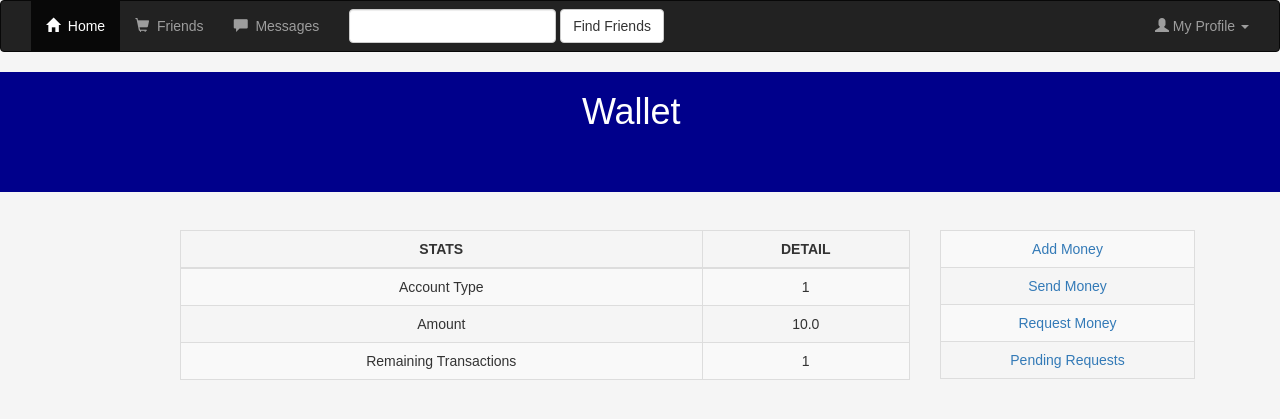
After one commit to uditp26/fcs-socialnetwork, a Django app: page /casual_user/mywallet/ in a window 1280 px wide. The commit adds this page. Shown: the top 419 px of the page. Run offline with Django 3.2, Linux system fonts and the light colour scheme; a user stored in the database is signed in; tables that the repository leaves empty hold one stand-in row (values such as "Sample post"); some libraries are stand-ins or nearby versions.

Commit message:
Wallet (DB) complete.

```diff
--- a/casual_user/templates/casual_user/base.html
+++ b/casual_user/templates/casual_user/base.html
@@ -34,40 +34,60 @@
                         </li>
 
                         <li class="">
-                            <a href="{% url 'casual_user:myprofile' %}">
-                                <span class="glyphicon glyphicon-education" aria-hidden="true"></span>&nbsp; My Profile
+                            <a href="{% url 'casual_user:friend' %}">
+                                <span class="glyphicon glyphicon-shopping-cart" aria-hidden="true"></span>&nbsp; Friends
                             </a>
                         </li>
 
                         <li class="">
-                            <a href="{% url 'casual_user:friend' %}">
-                                <span class="glyphicon glyphicon-book" aria-hidden="true"></span>&nbsp; Friend
-                            </a>
-                        </li>
-                        <li class="">
                             <a href="#">
-                                <span class="glyphicon glyphicon-book" aria-hidden="true"></span>&nbsp; Messages
+                                <span class="glyphicon glyphicon-comment" aria-hidden="true"></span>&nbsp; Messages
                             </a>
                         </li>
 
-                    </ul>
-
-
-
-                    <ul class="nav navbar-nav navbar-right">
-
+                        <li class="">
                             <form class="navbar-form navbar-left" role="search" method="get" action="{% url 'casual_user:listuser' %}">
                                 <div class="form-group">
                                     <input id = "search_username" type="text" class="form-control" name="q" value="">
                                 </div>
                                 <button id = "search_submit" type="submit" class="btn btn-default">Find Friends</button>
                             </form>
+                        </li>
+                    </ul>
 
-                        <li class="">
+                    <ul class="nav navbar-nav navbar-right">
+
+                        <li class="dropdown">
+                            <a href="#" class="dropdown-toggle" data-toggle="dropdown">&nbsp;<span class="glyphicon glyphicon-user"></span> My Profile <span class="caret"></span></a>
+                            <ul class="dropdown-menu">
+                                <li>
+                                    <a href="{% url 'casual_user:myprofile' %}">
+                                        <span class="glyphicon glyphicon-user" aria-hidden="true"></span>&nbsp; View Profile
+                                    </a>
+                                </li>
+                                <li>
+                                    <a href="#">
+                                        <span class="glyphicon glyphicon-pencil" aria-hidden="true"></span>&nbsp; Edit Profile
+                                    </a>
+                                </li>
+                                <li>
+                                    <a href="{% url 'casual_user:wallet' %}">
+                                        <span class="glyphicon glyphicon-usd" aria-hidden="true"></span>&nbsp; My Wallet
+                                    </a>
+                                </li>
+                                <li>
+                                    <a href="#">
+                                        <span class="glyphicon glyphicon-wrench" aria-hidden="true"></span>&nbsp; Settings
+                                    </a>
+                                </li>
+                                <li>
                                     <a href="{% url 'login:logout' %}">
                                         <span class="glyphicon glyphicon-off" aria-hidden="true"></span>&nbsp; Logout
                                     </a>
                                 </li>
+                            </ul>
+                        </li>
+
                     </ul>
 
                 </div>
--- /dev/null
+++ b/casual_user/templates/casual_user/mywallet.html
@@ -0,0 +1,43 @@
+{% extends 'casual_user/base.html' %}
+
+{% block body %}
+
+<div style="padding-bottom: 1cm">
+	<div class="container-fluid" style=" height: 120px; background-color: darkblue">
+        <h1 style="text-indent: 15cm"><font color="white">Wallet</font></h1>
+	</div>
+</div>
+
+<div class="container">
+    <div class="col-sm-offset-1 col-sm-8">
+        <table class="table table-striped table-bordered text-center">
+            <thead>
+                <tr>
+                    <th class="text-center text-uppercase">Stats</th>
+                    <th class="text-center text-uppercase">Detail</th>
+                </tr>
+            </thead>
+            <tbody>
+                {% for key, value in wallet.items %}
+                    <tr>
+                        <td>{{ key }}</td>
+                        <td>{{ value }}</td>
+                    </tr>
+                {% endfor %}
+            </tbody>
+        </table>
+    </div>
+
+    <div class="col-lg-3">
+        <table class="table table-striped table-bordered text-center">
+            <tbody>
+                <tr><td><a href="{% url 'casual_user:addmoney' %}">Add Money</a></td></tr>
+                <tr><td><a href="{% url 'casual_user:sendmoney' %}">Send Money</a></td></tr>
+                <tr><td><a href="{% url 'casual_user:requestmoney' %}">Request Money</a></td></tr>
+                <tr><td><a href="{% url 'casual_user:pendingrequests' %}">Pending Requests</a></td></tr>
+            </tbody>
+        </table>
+    </div>
+
+</div>
+{% endblock %}
--- a/casual_user/urls.py
+++ b/casual_user/urls.py
@@ -8,8 +8,12 @@ urlpatterns = [
     url(r'^$', views.HomepageView.as_view(), name='homepage'),
     url(r'^myprofile$', views.ProfileView.as_view(), name='myprofile'),
     # url(r'^findfriend/$', views.findfriend, name = 'findfriend'),
-     url(r'listuser/$', views.ListUserView.as_view(), name='listuser'),
-     url(r'friend/$', views.FriendView.as_view(), name='friend'),
+    url(r'listuser/$', views.ListUserView.as_view(), name='listuser'),
+    url(r'friend/$', views.FriendView.as_view(), name='friend'),
     #  url(r'findbtn/$', views.findbutton, name='findbtn'),
-
+    url(r'mywallet/$', views.WalletView.as_view(), name="wallet"),
+    url(r'mywallet/addmoney/$', views.AddMoneyFormView.as_view(), name="addmoney"),
+    url(r'mywallet/sendmoney/$', views.SendMoneyFormView.as_view(), name="sendmoney"),
+    url(r'mywallet/requestmoney/$', views.RequestMoneyFormView.as_view(), name="requestmoney"),
+    url(r'mywallet/pendingrequests/$', views.PendingRequestsView.as_view(), name="pendingrequests"),
 ]
--- a/casual_user/views.py
+++ b/casual_user/views.py
@@ -2,7 +2,7 @@ from django.shortcuts import render, reverse, redirect
 from django.views.generic import View
 from django.http import Http404
 
-from .models import CasualUser, Post, Friend
+from .models import CasualUser, Post, Friend, Wallet, Request, Transaction
 from login.models import User
 
 from django.contrib.auth import logout
@@ -10,6 +10,7 @@ from django.http import HttpResponse, HttpResponseRedirect
 from django.db.models import Q
 from django import forms
 
+from .forms import AddMoneyForm, SendMoneyForm, RequestMoneyForm
 
 from datetime import datetime
 
@@ -212,6 +213,14 @@ class ListUserView(View):
 
         return render(request, self.template_name, {'bundle': bundle})
 
+def showfrndlist(username1):
+    try:
+        have_friend = Friend.objects.get(username=username1)
+        current_user_friendlist = list(have_friend.friend_list)
+    except:
+        current_user_friendlist = []
+
+    return have_friend, current_user_friendlist
 
 #for display friendlist
 class FriendView(View):
@@ -231,3 +240,233 @@ class FriendView(View):
         current_user = dict()
         current_user[username1] = current_user_friendlist
         return render(request, self.template_name, {'current_user': current_user})
+
+        def post(self, request):
+            current_user = request.user
+            username1 = current_user.username
+
+            have_friend, current_user_friendlist = showfrndlist(username1)
+
+            for i in current_user_friendlist:
+                print(request.POST.dict())
+                try:
+                    selected_user = i
+
+                    if request.POST.dict()[selected_user] == "Unfriend":
+                        have_friend.friend_list.remove(selected_user)
+                        have_friend.save()
+
+                        #for implementation of bi-direction remove_friend
+                        b_user_friendlist = Friend.objects.get(username = selected_user)
+                        b_user_friendlist.friend_list.remove(current_user.username)
+                        b_user_friendlist.save()
+
+                        break
+                except:
+                    pass
+
+            have_friend, current_user_friendlist = showfrndlist(username1)
+
+            current_user = dict()
+            current_user[username1] = current_user_friendlist
+
+            return render(request, self.template_name, {'current_user': current_user})
+
+class WalletView(View):
+    template_name = 'casual_user/mywallet.html'
+
+    def get(self, request):
+        current_user = request.user
+        wallet = Wallet.objects.get(username=current_user.username)
+
+        w_dict = dict()
+
+        w_dict['Account Type'] = wallet.user_type
+        w_dict['Amount'] = wallet.amount
+        w_dict['Remaining Transactions'] = wallet.transactions_left
+
+        return render(request, self.template_name, {'wallet': w_dict})
+
+class AddMoneyFormView(View):
+    form_class = AddMoneyForm
+    template_name = 'casual_user/addmoney.html'
+
+    def get(self, request):
+        form = self.form_class(None)
+        return render(request, self.template_name, {'form': form})
+
+    def post(self, request):
+        form = self.form_class(request.POST)
+        current_user = request.user
+
+        if form.is_valid():
+            amount = form.cleaned_data['amount']
+            username = current_user.username
+
+            # Implement OTP functionality here
+
+            wallet = Wallet.objects.get(username=username)
+
+            if wallet.transactions_left == 0:
+                form.add_error('amount', "You don't have any transactions remaining for the month.")
+            else:
+                wallet.amount += float(amount)
+                wallet.transactions_left -= 1
+                wallet.save()
+
+                # Add to Transactions table
+                Transaction(sender=username, receiver=username, amount=amount, timestamp=datetime.now(tz=None)).save()
+
+                w_dict = dict()
+
+                w_dict['Account Type'] = wallet.user_type
+                w_dict['Amount'] = wallet.amount
+                w_dict['Remaining Transactions'] = wallet.transactions_left
+
+                return render(request, 'casual_user/mywallet.html', {'wallet': w_dict})
+
+        return render(request, self.template_name, {'form': form})
+
+class SendMoneyFormView(View):
+    form_class = SendMoneyForm
+    template_name = 'casual_user/sendmoney.html'
+
+    def get(self, request):
+        form = self.form_class(request.user)
+        # friend_list = None
+        # try:
+        #     friend_list = Friend.objects.get(username=request.user).friend_list
+        # except:
+        #     friend_list = []
+        # if len(friend_list) > 0:
+        #     return render(request, self.template_name, {'form': form})
+        # else:
+        #     return render(request, )
+        return render(request, self.template_name, {'form': form})
+
+    def post(self, request):
+        current_user = request.user
+        form = self.form_class(current_user, request.POST)
+
+        if form.is_valid():
+            amount = form.cleaned_data['amount']
+            send_to = form.cleaned_data['send_to']
+
+            # Implement OTP functionality here
+
+            sender_wallet = Wallet.objects.get(username=current_user)
+            receiver_wallet = Wallet.objects.get(username=send_to)
+
+            if sender_wallet.transactions_left == 0:
+                form.add_error('amount', "You don't have any transactions remaining for the month.")
+            else:
+                # Check for available balance
+                if float(amount) <= sender_wallet.amount:
+                    sender_wallet.amount -= float(amount)
+                    sender_wallet.transactions_left -= 1    # Assumption: Sending money causes one transaction of the sender to be exhausted.
+                    receiver_wallet.amount += float(amount)
+                    sender_wallet.save()
+                    receiver_wallet.save()
+
+                    # Add to Transactions table
+                    Transaction(sender=current_user, receiver=send_to, amount=amount, timestamp=datetime.now(tz=None)).save()
+
+                    w_dict = dict()
+
+                    w_dict['Account Type'] = sender_wallet.user_type
+                    w_dict['Amount'] = sender_wallet.amount
+                    w_dict['Remaining Transactions'] = sender_wallet.transactions_left
+
+                    return render(request, 'casual_user/mywallet.html', {'wallet': w_dict})
+                else:
+                    form.add_error('amount', "You don't have enough balance.")
+
+        return render(request, self.template_name, {'form': form})
+
+class RequestMoneyFormView(View):
+    form_class = RequestMoneyForm
+    template_name = 'casual_user/requestmoney.html'
+
+    def get(self, request):
+        form = self.form_class(request.user)
+        return render(request, self.template_name, {'form': form})
+
+    def post(self, request):
+        current_user = request.user
+        form = self.form_class(current_user, request.POST)
+
+        if form.is_valid():
+            amount = form.cleaned_data['amount']
+            request_from = form.cleaned_data['request_from']
+
+            # Implement OTP functionality here
+
+            sender = Wallet.objects.get(username=current_user)
+
+            if sender.transactions_left == 0:
+                form.add_error('amount', "You don't have any transactions remaining for the month.")
+            else:
+                # check number of pending requests made
+                pending_requests = len(Request.objects.filter(sender=current_user, status=0))
+
+                if sender.transactions_left - pending_requests > 0:
+                    # Add entry to Request table
+                    req_count = len(Request.objects.all())
+                    req_id = "RQST-" + str(req_count + 1)
+                    Request(request_id=req_id, sender=current_user, receiver=request_from, amount=float(amount), status=0).save()
+
+                    # Assumption: If the request is accepted, then no. of transactions is deducted by one.
+
+                    w_dict = dict()
+
+                    w_dict['Account Type'] = sender.user_type
+                    w_dict['Amount'] = sender.amount
+                    w_dict['Remaining Transactions'] = sender.transactions_left
+
+                    return render(request, 'casual_user/mywallet.html', {'wallet': w_dict})
+                else:
+                    form.add_error('amount', "You have transactions pending. Can't request at this point.")
+
+        return render(request, self.template_name, {'form': form})
+
+class PendingRequestsView(View):
+    template_name = 'casual_user/pendingrequests.html'
+
+    def get(self, request):
+        current_user = request.user
+        pay_requests = Request.objects.filter(receiver=current_user, status=0)
+        bundle = dict()
+        bundle['requests'] = pay_requests
+        return render(request, self.template_name, {'pay_req': bundle})
+
+    def post(self, request):
+        current_user = request.user
+        all_requests = Request.objects.filter(receiver=current_user, status=0)
+
+        for req in all_requests:
+            if request.POST.dict().get(req.request_id) is not None:
+                curr_request = Request.objects.get(request_id=req.request_id)
+                if request.POST.dict()[req.request_id] == "Pay":
+                    sender_wallet = Wallet.objects.get(username=current_user)
+                    receiver_wallet = Wallet.objects.get(username=req.sender)
+                    if sender_wallet.amount >= req.amount and receiver_wallet.transactions_left > 0:
+                        sender_wallet.amount -= req.amount
+                        receiver_wallet.amount += req.amount
+                        receiver_wallet.transactions_left -= 1
+                        sender_wallet.save()
+                        receiver_wallet.save()
+                        curr_request.status = 1
+                        curr_request.save()
+                        Transaction(sender=current_user, receiver=req.sender, amount=req.amount, timestamp=datetime.now(tz=None)).save()
+                    else:
+                        # If requested amount is greater than current balance, the request is dropped.
+                        curr_request.status = 2
+                        curr_request.save()
+                elif request.POST.dict()[req.request_id] == "Decline":
+                    curr_request.status = 2
+                    curr_request.save()
+
+        pay_requests = Request.objects.filter(receiver=current_user, status=0)
+        bundle = dict()
+        bundle['requests'] = pay_requests
+        return render(request, self.template_name, {'pay_req': bundle})
--- a/login/forms.py
+++ b/login/forms.py
@@ -3,7 +3,6 @@ from django import forms
 
 import unicodedata
 
-from django import forms
 from django.contrib.auth import (
     authenticate, get_user_model, password_validation,
 )
--- a/login/models.py
+++ b/login/models.py
@@ -10,3 +10,9 @@ class User(AbstractUser):
     )
 
     user_type = models.PositiveSmallIntegerField(choices=USER_TYPE_CHOICES, default=0)
+
+class FailedLogin(models.Model):
+    username = models.CharField(max_length=30)
+    count = models.PositiveSmallIntegerField()
+    last_login = models.DecimalField(decimal_places=2, max_digits=20)
+    next_login = models.DecimalField(decimal_places=2, max_digits=20)
```
Also changed, not shown: casual_user/forms.py (added, +37 -0 lines), casual_user/models.py (+28 -4 lines), casual_user/templates/casual_user/addmoney.html (added, +28 -0 lines), casual_user/templates/casual_user/nofriends.html (added, +12 -0 lines), casual_user/templates/casual_user/pendingrequests.html (added, +39 -0 lines), casual_user/templates/casual_user/requestmoney.html (added, +28 -0 lines), casual_user/templates/casual_user/sendmoney.html (added, +28 -0 lines), login/views.py (+57 -12 lines), login/migrations/__init__.py (deleted). Lines whose indentation alone changed are shown as unchanged.
